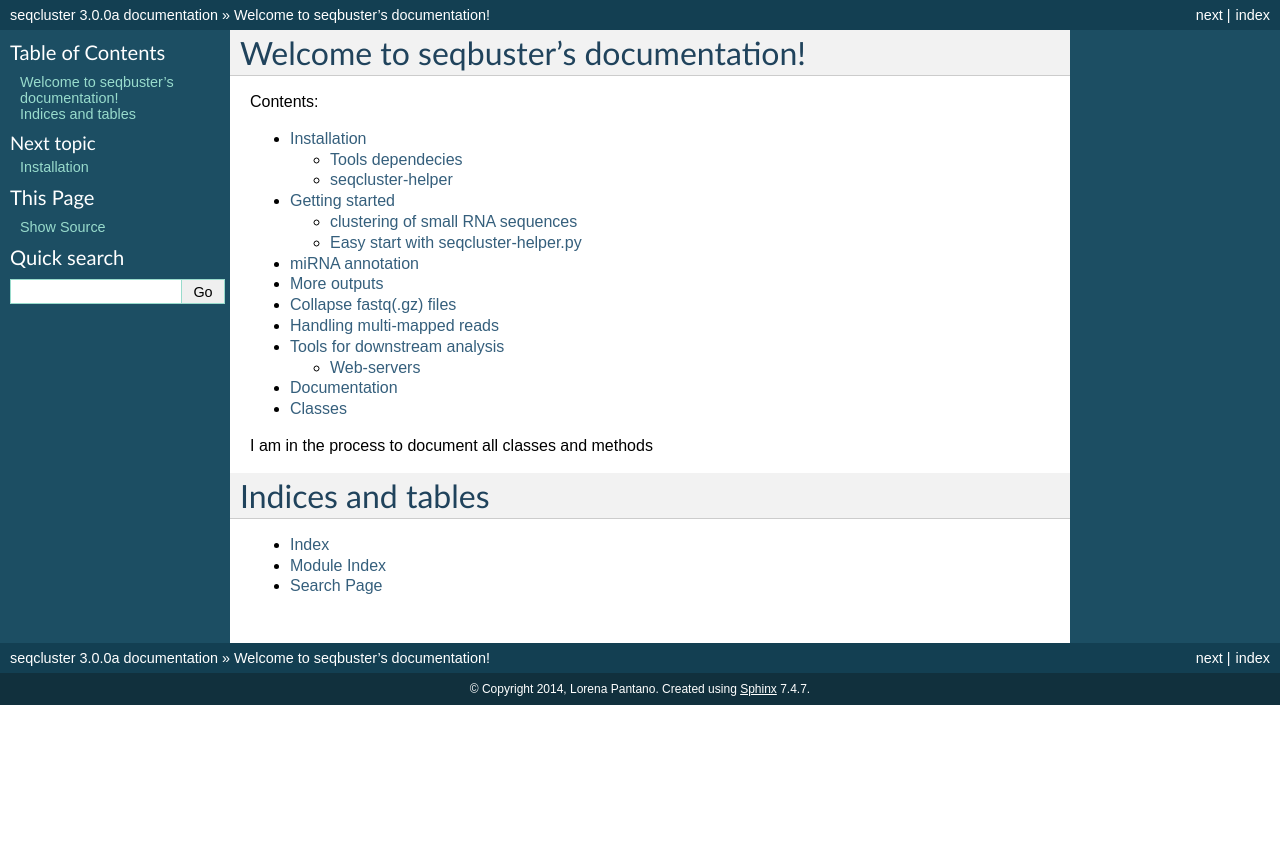
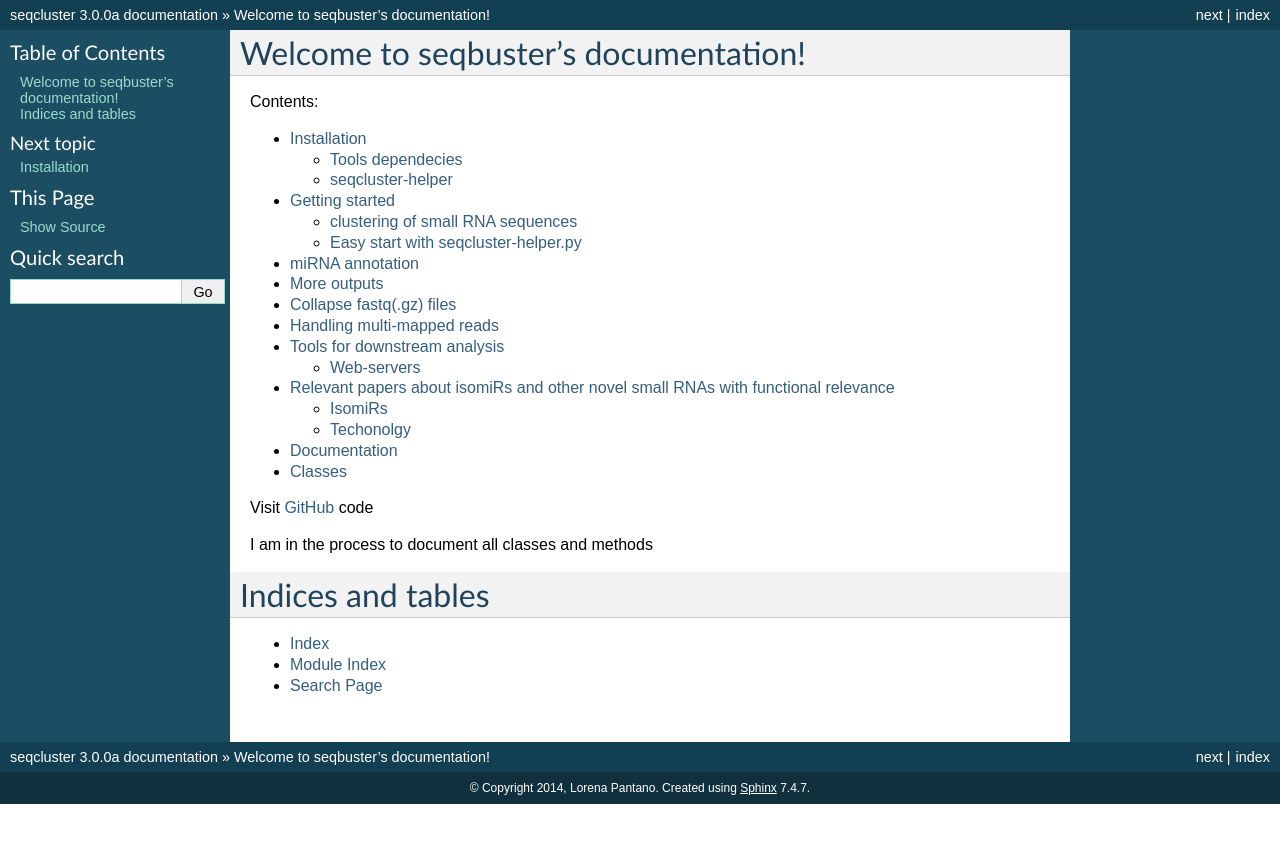
Before and after one commit to lpantano/seqcluster, a Sphinx documentation site: the page built from doc/source/index.rst, in a window 1280 px wide. Shown: the top 843 px of the page. Built offline with Sphinx 7.4.7, drawn with Linux system fonts in a browser that asks for light colours.

Commit message:
add relevant papers

```diff
--- a/doc/source/index.rst
+++ b/doc/source/index.rst
@@ -25,10 +25,14 @@ Contents:
 
    tools.rst
 
+   literature.rst
+
    documentation.rst
 
    classes.rst
 
+
+Visit `GitHub <http://github.com/lpantano/seqcluster>`_ code
 
 I am in the process to document all classes and methods
 
--- /dev/null
+++ b/doc/source/literature.rst
@@ -0,0 +1,20 @@
+.. _Literature
+
+
+***************
+Relevant papers about isomiRs and other novel small RNAs with functional relevance
+***************
+
+
+IsomiRs
+-----------
+
+`miR-142-3p isomiR <http://rnajournal.cshlp.org/content/early/2015/07/02/rna.048876.114>`_:  "We furthermore demonstrate that miRNA 5′-end variation
+leads to differential targeting and can thus broaden the target range of miRNAs."
+
+Techonolgy
+-----------
+
+`miRQC <http://www.nature.com.ezp-prod1.hul.harvard.edu/nmeth/journal/v11/n8/full/nmeth.3014.html>`_: work studying the accuracy and specificity of different technologies to detect miRNAs.
+
+`Important features affecting the detection of small RNA biomarkers <http://www.ncbi.nlm.nih.gov/pmc/articles/PMC4487992/>`_: How the sample can affect the detection of biomarkers (like RIN value, concentration, ...)
```
